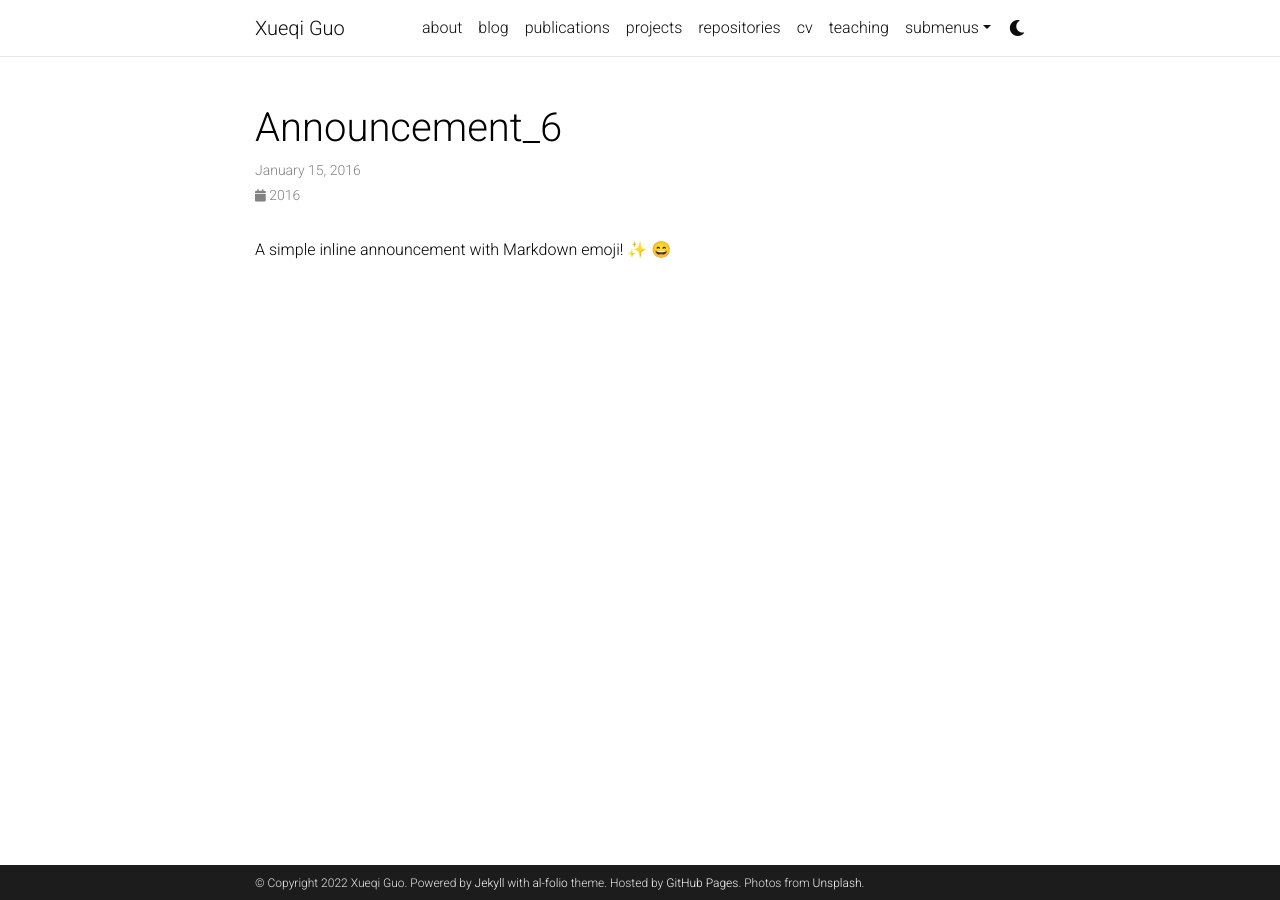
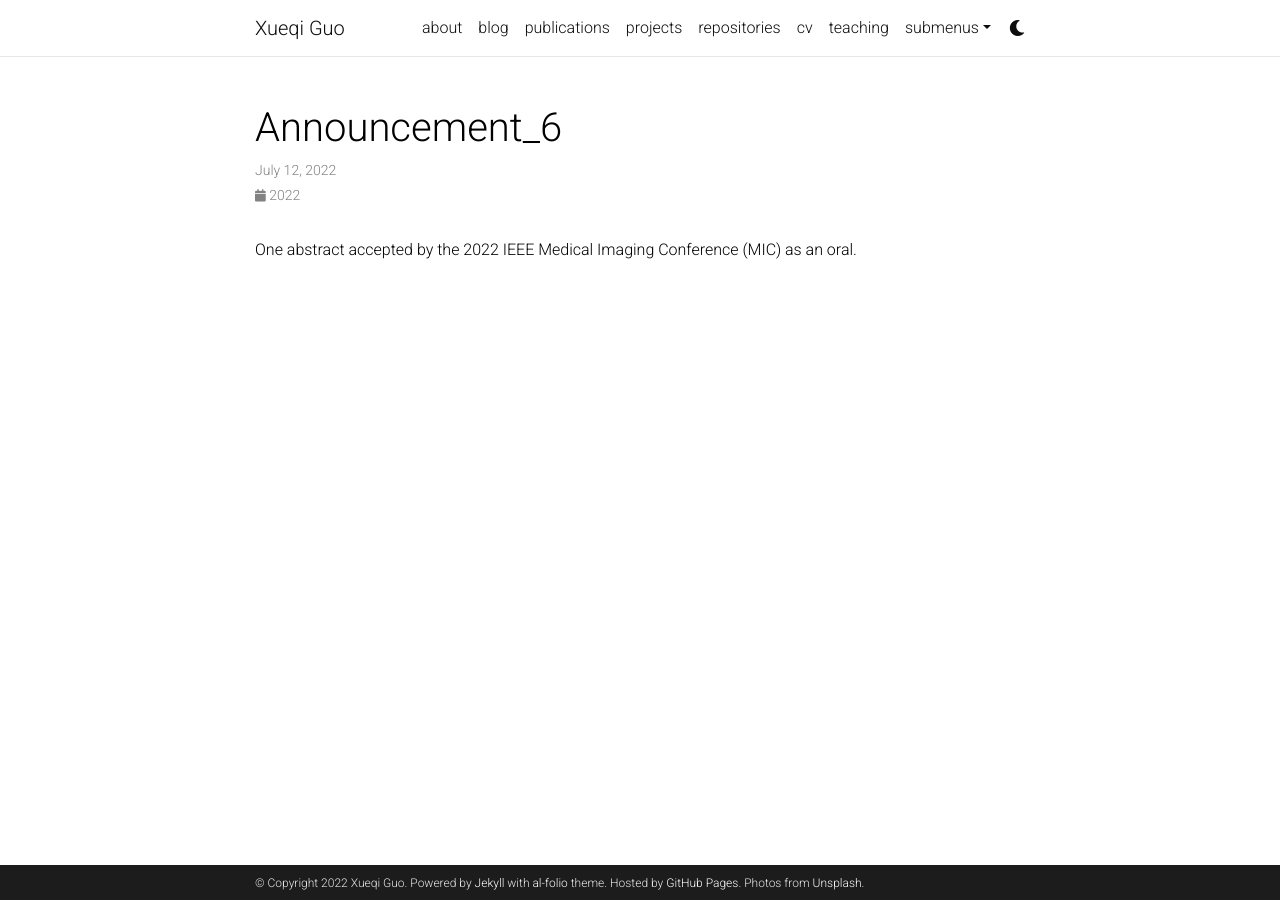
Before and after one commit to gxq1998/gxq1998.github.io, a Jekyll site: the page built from _news/announcement_6.md, in a window 1280 px wide. Built offline with Jekyll 4.4.1, drawn with Linux system fonts in a browser that asks for light colours; emoji names are drawn with the system emoji font; comment, search, counter and statistics services are not loaded; a style sheet for code colours, icons or effects is not loaded.

Commit message:
Update announcement_6.md

```diff
--- a/_news/announcement_6.md
+++ b/_news/announcement_6.md
@@ -1,7 +1,7 @@
 ---
 layout: post
-date: 2016-01-15 07:59:00-0400
+date: 2022-07-12 07:59:00-0400
 inline: true
 ---
 
-A simple inline announcement with Markdown emoji! :sparkles: :smile:
+One abstract accepted by the 2022 IEEE Medical Imaging Conference (MIC) as an oral.
```
